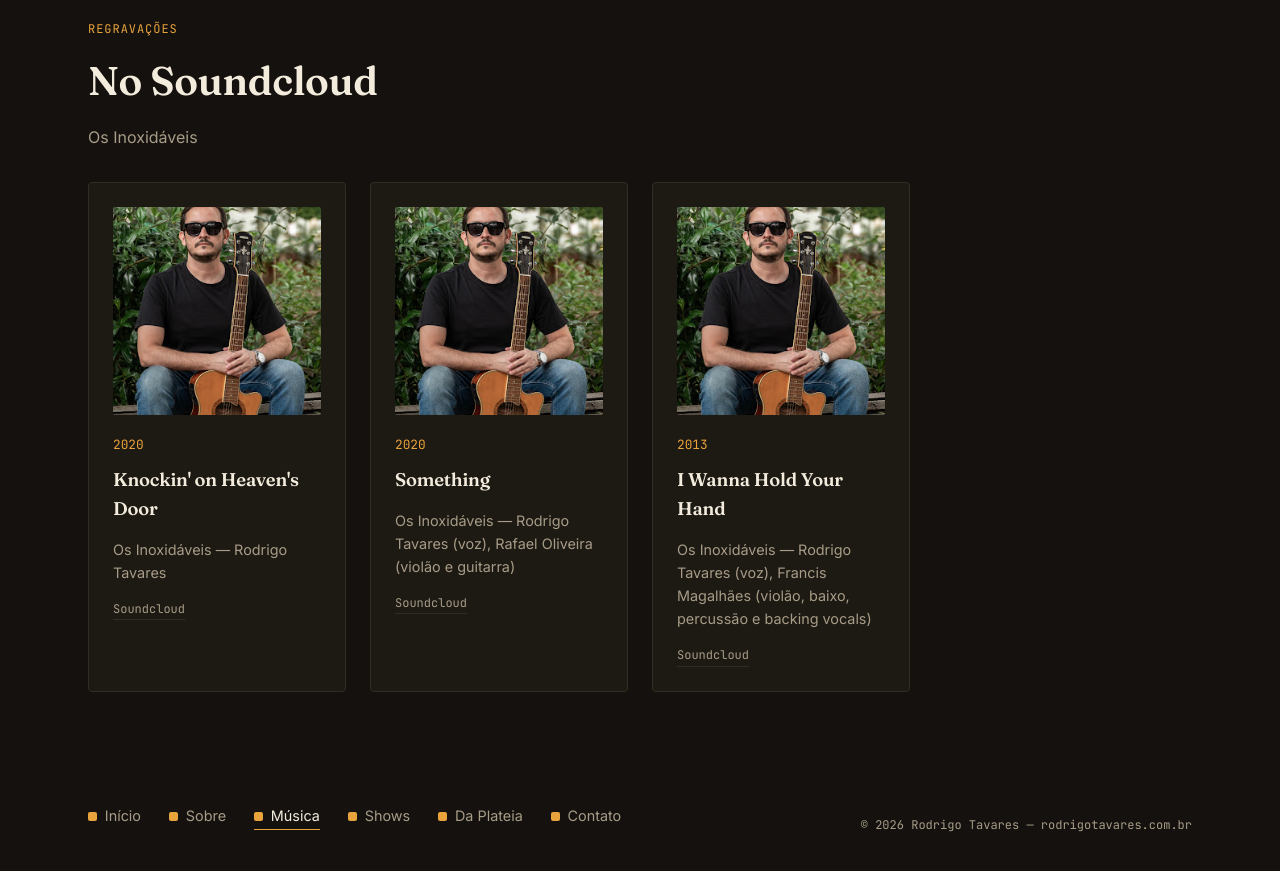
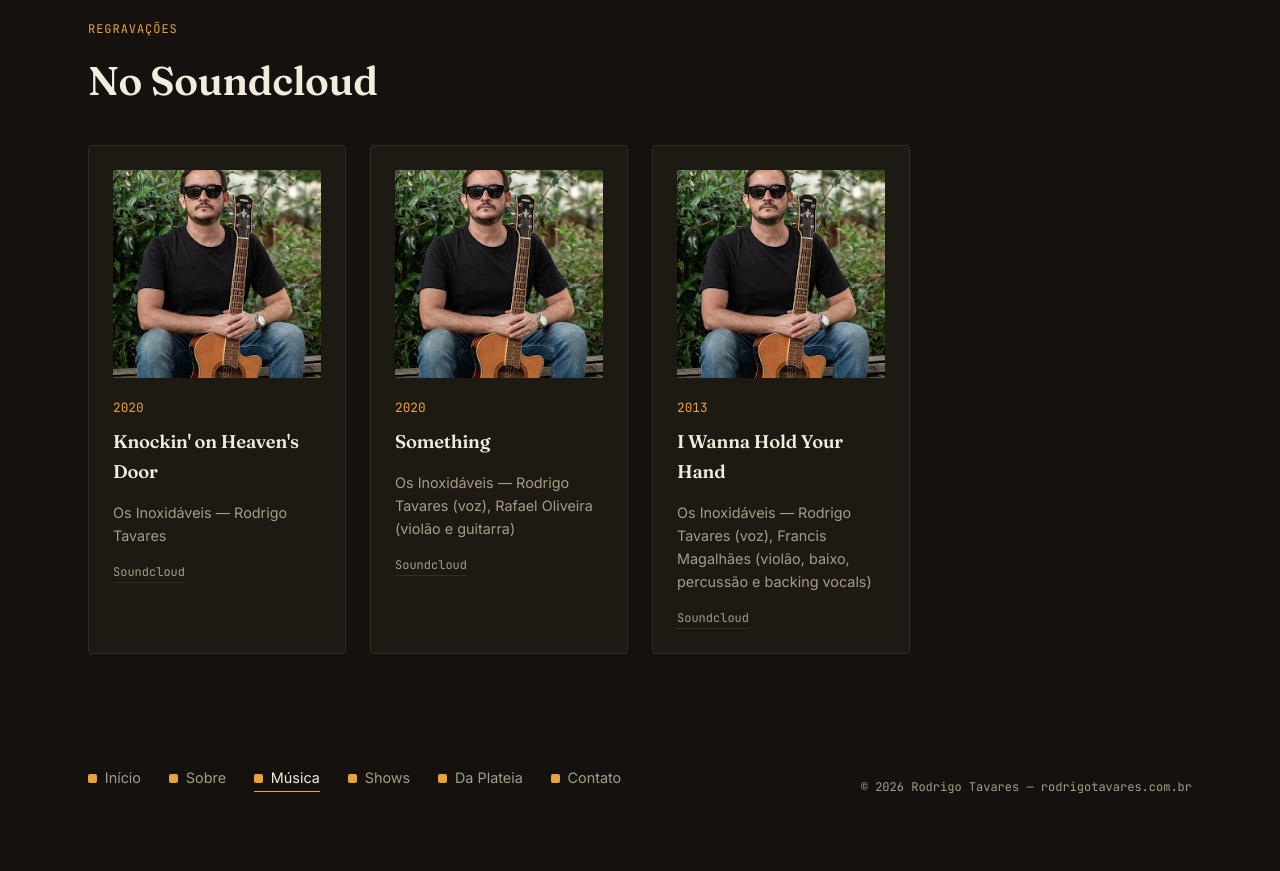
Before and after one commit to rodrigotavares79/rodrigotavares-site, a Next.js app: page /musica in a window 1280 px wide. Shown: the part 880-1751 px from the top of the page. Built offline with nearby package versions, Linux system fonts and the light colour scheme.

Commit message:
Update page.tsx

```diff
--- a/app/musica/page.tsx
+++ b/app/musica/page.tsx
@@ -96,9 +96,6 @@ export default function Musica() {
         <div className="container">
           <span className="eyebrow">Regravações</span>
           <h2>No Soundcloud</h2>
-          <p className="text-muted" style={{ maxWidth: "34rem", marginTop: "0.75rem" }}>
-            Os Inoxidáveis
-          </p>
 
           <div className="grid">
             {FAIXAS_SOUNDCLOUD.map((faixa) => (
```
